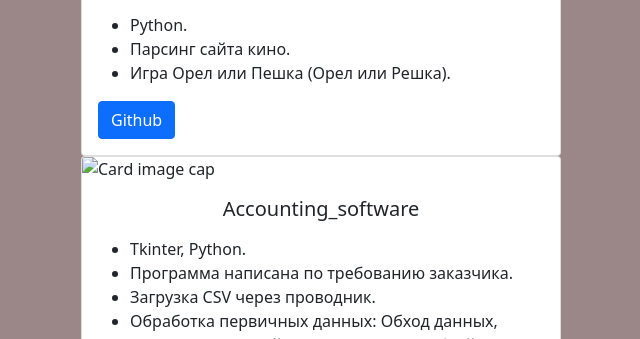
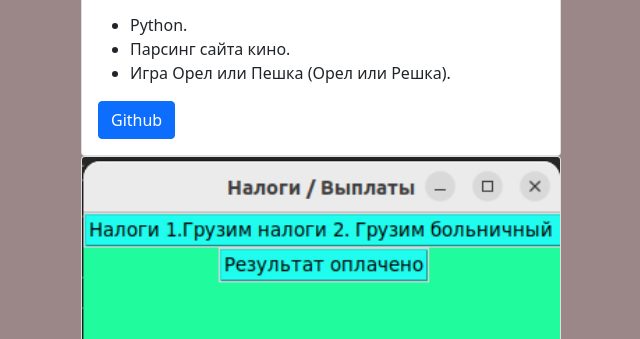
Before and after one commit to Dmitrii-ru/Portfolio, a plain HTML site: page index.html in a window 1280 px wide. Shown: the part 461-800 px from the top of the page, without its empty margins (319-959 px from the left). Drawn offline with nearby package versions, Linux system fonts and the light colour scheme; files whose address does not match are found by name.

Commit message:
Update index.html

```diff
--- a/index.html
+++ b/index.html
@@ -29,7 +29,7 @@
             </div>
       </div>
       <div class="card " style="width: 30rem; margin:auto;">
-          <img class="card-img-top" src="image/as1.png" alt="Card image cap">
+          <img class="card-img-top" src="as1.png" alt="Card image cap">
           <div class="card-body">
             <h5 class="card-title" style=" text-align: center;">Accounting_software</h5>
             <p class="card-text">
```
